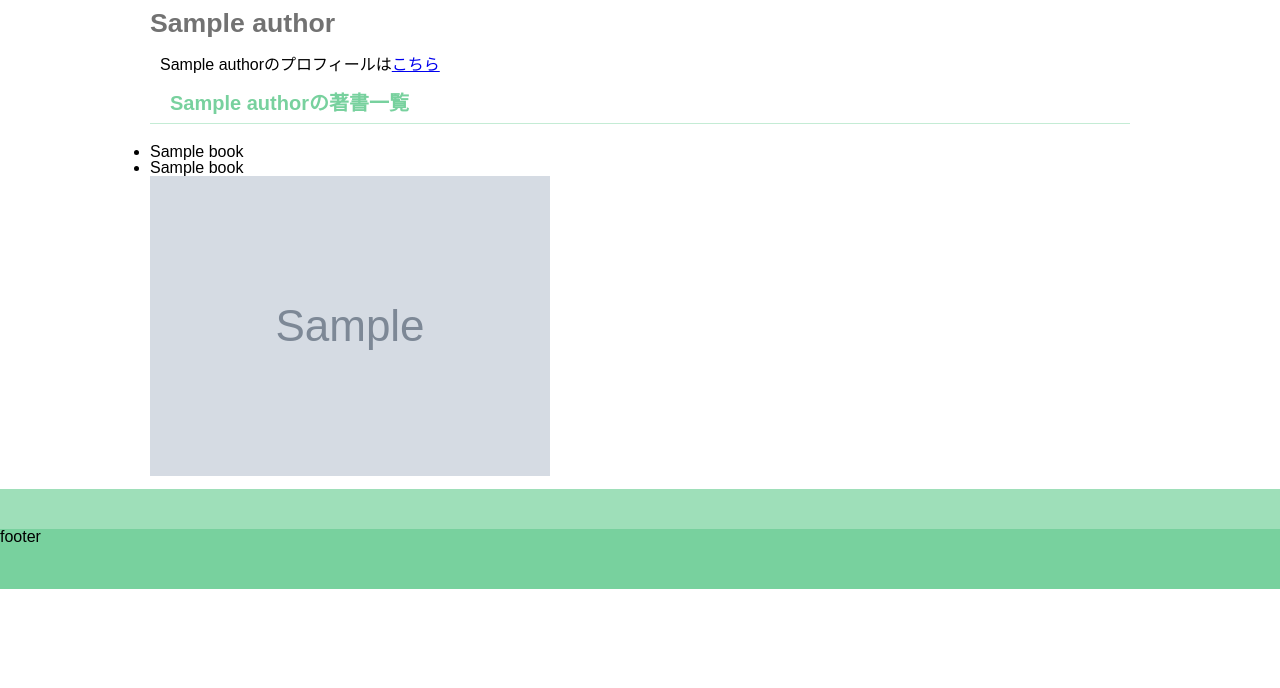
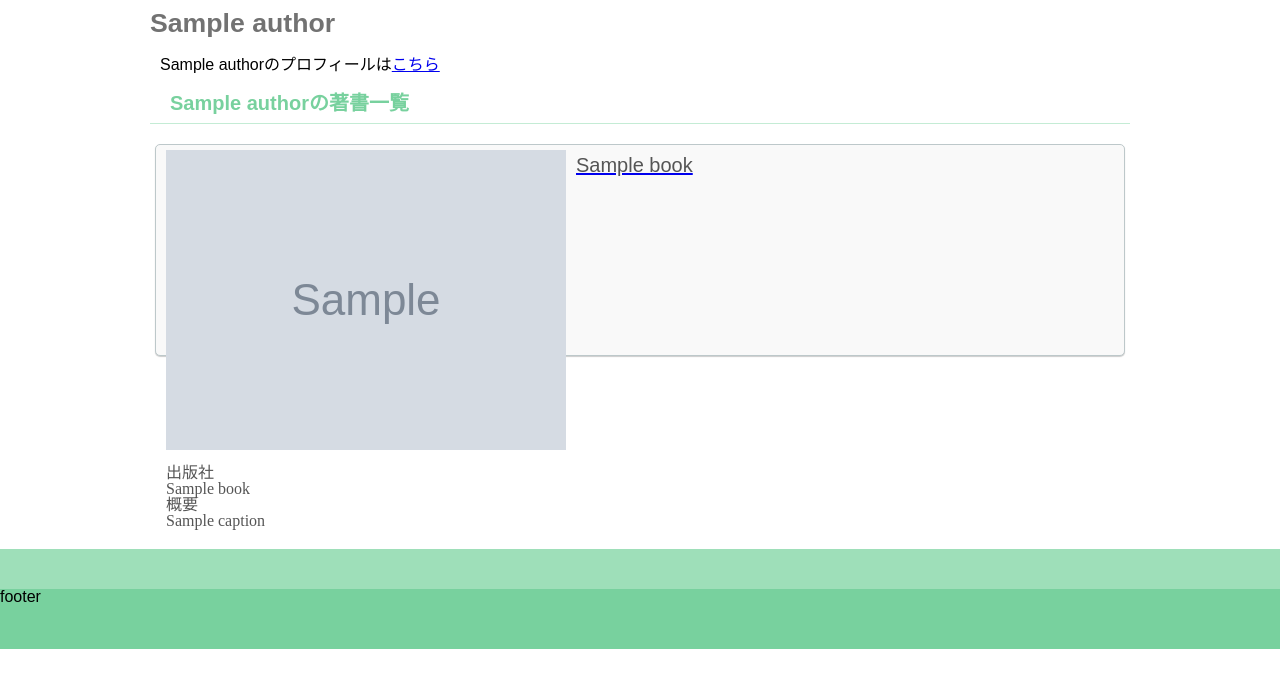
Before and after one commit to nanakenashi/book_search, a Flask app: template src/templates/author.html in a window 1280 px wide. Shown: the part 60-748 px from the top of the page. Run offline with Flask 2, Linux system fonts and the light colour scheme; tables that the repository leaves empty hold one stand-in row (values such as "Sample post"); the template is opened without the code that fills it: values that come from a table or form of the project are taken from there, most other values are stand-ins (such as "Sample title", 1, 10 or a date in 2020); grey boxes marked "Sample" are stand-in pictures.

Commit message:
Modified layout

```diff
--- a/src/static/css/author.css
+++ b/src/static/css/author.css
@@ -3,3 +3,42 @@
 .description {
   margin: 10px;
 }
+
+section.books .book {
+  height: 210px;
+  margin: 10px 5px;
+  background-color:#f9f9f9;
+  border: 1px solid #bdc8ca;
+  border-radius: 5px;
+  box-shadow: 0 1px 1px 0 rgba(0,0,0,0.2);
+}
+
+section.books .book:hover {
+  position: relative;
+  top: 1px;
+  border: 1px solid #78d19e;
+  box-shadow: none;
+}
+
+section.books .book .title {
+  color: #555;
+  font-size: 20px;
+  margin: 10px 0;
+}
+
+section.books .book .title p {
+  text-decoration: none;
+}
+
+section.books .book .photo {
+  float: left;
+  margin: 5px 10px;
+}
+
+section.books .book .spec {
+  float: left;
+  width: 760px;
+  margin: 10px 10px;
+  color: #555;
+  word-wrap: break-word;
+}
--- a/src/templates/author.html
+++ b/src/templates/author.html
@@ -17,19 +17,34 @@
     {% endif %}
   </div>
 
+  <section class="books">
     <h2>{{ author.name }}の著書一覧</h2>
 
     {% if books | length > 0 %}
       {% for book in books %}
-      <ul>
-        <li>
-          {{ book.title }}
-        </li>
-        <li>
+        <a href="{{ book.url }}">
+          <div class="book">
+            <img class="photo" src="{{ book.large_image_url }}">
+
+            <div class="title">
+              <p>{{ book.title }}</p>
+            </div>
+
+            <dl class="spec">
+              <dt>出版社</dt>
+              <dd>
                 {{ book.publisher_name }}
-        </li>
-      </ul>
-      <img src="{{ book.medium_image_url }}">
+              </dd>
+              <dt>概要</dt>
+              <dd>
+                {{ book.caption }}
+              </dd>
+            </dl>
+          </div>
+        </a>
+
+        <div class="clear"></div>
       {% endfor %}
     {% endif %}
+  </section>
 {% endblock%}
--- a/src/templates/authors.html
+++ b/src/templates/authors.html
@@ -23,7 +23,7 @@
       {% endfor %}
     </ul>
 
-    <div class="clear">
+    <div class="clear"></div>
   </div>
 {% endblock%}
 
```
Lines whose indentation alone changed are shown as unchanged.
